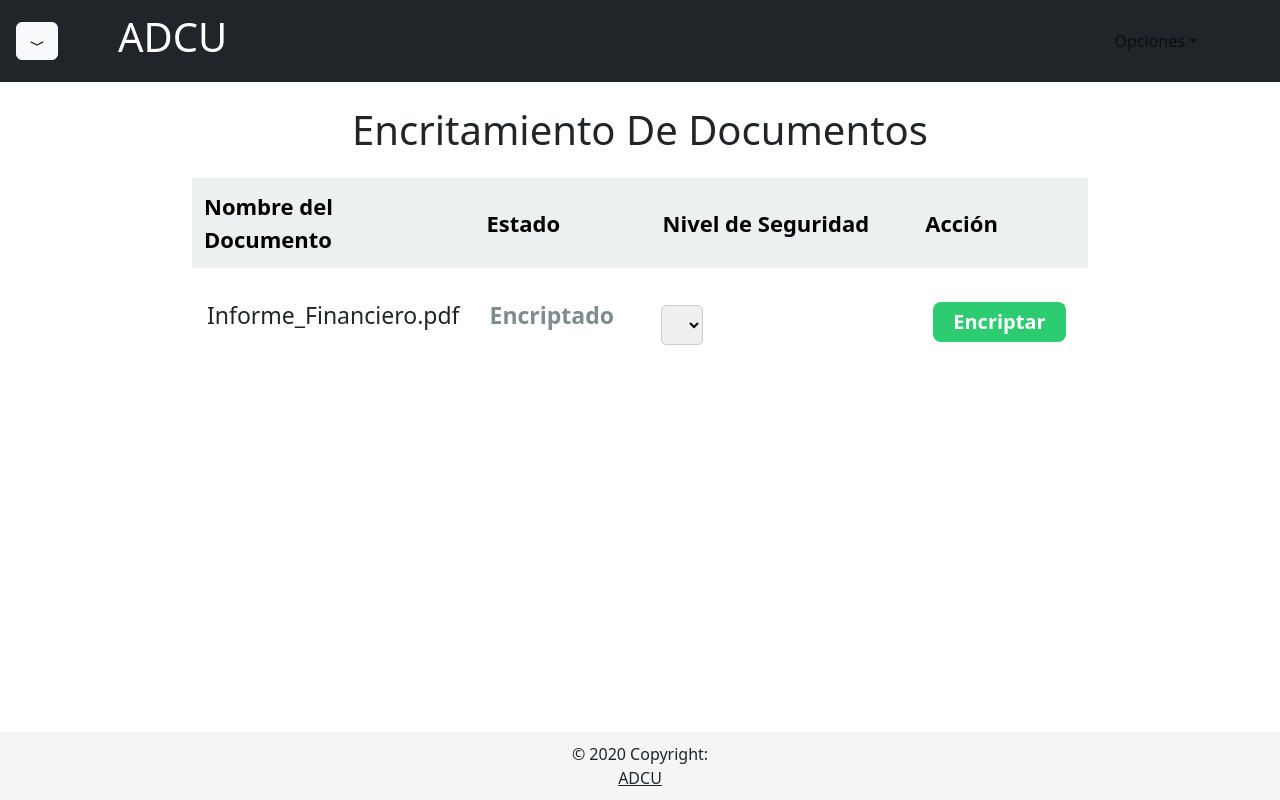
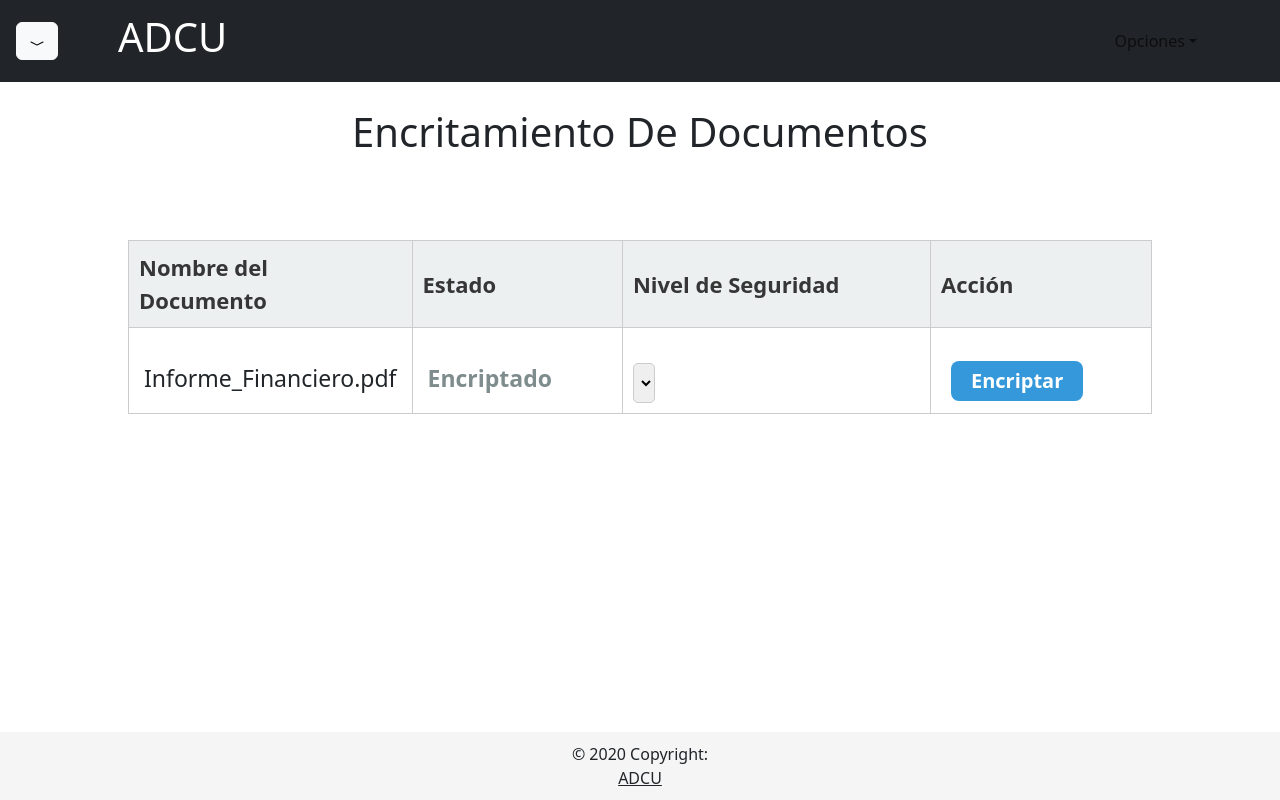
Before and after one commit to Josesitobb/ADCU_WEB_SAPO_HP, a React (Create React App) app: page /Encritamiento in a window 1280 px wide. Built offline with nearby package versions, Linux system fonts and the light colour scheme.

Commit message:
Actualizacion de estilos #2

```diff
--- a/src/pages/View_Admin/EncritamientoDeDocumentos.jsx
+++ b/src/pages/View_Admin/EncritamientoDeDocumentos.jsx
@@ -1,35 +1,22 @@
 import React from "react";
 import Navbar_Admin from "../../components/Navbar_Admin";
 import Footer from "../../components/Footer";
-
+import "../../styles/styles.css";
 export default function EncritamientoDeDocumentos() {
   return (
     <div>
       <Navbar_Admin />
 
-      <h1 className="text-center my-4"> Encritamiento De Documentos</h1>
+      <h1 className="tituloPrincipal"> Encritamiento De Documentos</h1>
 
       <div>
-        <table
-          style={{
-            width: "70%",
-            borderCollapse: "collapse",
-            margin: "0 auto",
-          }}
-        >
-          <thead
-            style={{
-              backgroundColor: "#ecf0f1",
-              color: "#2c3e50",
-              borderCollapse: "collapse",
-              height: "70px",
-            }}
-          >
+        <table className="tablaTodos">
+          <thead className="encabezadoTabla">
             <tr>
-              <th style={thTable}>Nombre del Documento </th>
-              <th style={thTable}>Estado</th>
-              <th style={thTable}>Nivel de Seguridad </th>
-              <th style={thTable}>Acción</th>
+              <th>Nombre del Documento </th>
+              <th>Estado</th>
+              <th>Nivel de Seguridad </th>
+              <th>Acción</th>
             </tr>
           </thead>
           <tbody>
@@ -57,7 +44,7 @@ export default function EncritamientoDeDocumentos() {
                 Encriptado
               </td>
               <td style={tdTablet}>
-                <select name="" id="accion" style={input}>
+                <select name="" id="accion" className="input">
                   <div style={{ boxShadow: "5px 5px 0" }}>
                     <option value="">Seleccionar </option>
                     <option value="">Crear</option>
@@ -68,9 +55,7 @@ export default function EncritamientoDeDocumentos() {
                 </select>
               </td>
               <td style={tdTablet}>
-                <button style={{ ...Botones, backgroundColor: "#2ecc71" }}>
-                  Encriptar
-                </button>
+                <button className="botonAzul">Encriptar</button>
               </td>
             </tr>
           </tbody>
@@ -84,36 +69,9 @@ export default function EncritamientoDeDocumentos() {
   );
 }
 
-const thTable = {
-  padding: "12px",
-  textAlign: "left",
-  fontWeight: 600,
-  height: "20%",
-  fontSize: 22,
-  color: "#000000",
-};
-
 const tdTablet = {
   fontSize: 20,
   marginLeft: "100px",
   paddingLeft: "10px",
   paddingTop: "30px",
 };
-
-const input = {
-  borderRadius: "5px",
-  border: "1px solid #ccc",
-  marginTop: "5px",
-  width: "auto",
-  height: "40px",
-  padding: "6px 10px",
-};
-
-const Botones = {
-  marginLeft: "10px",
-  borderRadius: "8px",
-  padding: "5px 20px  5px 20px",
-  border: "none",
-  color: "#FFFFFF",
-  fontWeight: 600,
-};
--- a/src/pages/View_Admin/GestionDeGrupos.jsx
+++ b/src/pages/View_Admin/GestionDeGrupos.jsx
@@ -1,27 +1,27 @@
 import React from "react";
 import Navbar_Admin from "../../components/Navbar_Admin";
 import Footer from "../../components/Footer";
-import Table from "react-bootstrap/Table";
 import Container from "react-bootstrap/Container";
 import Row from "react-bootstrap/Row";
 import Col from "react-bootstrap/Col";
 import { Form } from "react-bootstrap";
 import Button from "react-bootstrap/Button";
 import Molda_Admin from "../../components/Molda_Admin";
+import "../../styles/styles.css";
 
 export default function GestionDeGrupos() {
   return (
     <>
       <div>
         <Navbar_Admin />
-        <h1 className="text-center my-4">Gestion de grupos</h1>
+        <h1 className="tituloPrincipal">Gestion de grupos</h1>
         <Container>
           <Row>
             <Col>
-              {" "}
+
               <label htmlFor="" className="">
-                {" "}
-                <h3>Nombre de grupo</h3>{" "}
+
+                <h3>Nombre de grupo</h3>
               </label>
             </Col>
             <input
@@ -39,8 +39,7 @@ export default function GestionDeGrupos() {
                 inline
                 label="Ver Documento"
                 type="checkbox"
-                className="checkbox-grande"
-                style={checkboxLabelStyle}
+                className="checkbox"
               />
             </Col>
             <Col>
@@ -48,8 +47,7 @@ export default function GestionDeGrupos() {
                 inline
                 label="Editar Documento"
                 type="checkbox"
-                className="checkbox-grande"
-                style={checkboxLabelStyle}
+                className="checkbox"
               />
             </Col>
             <Col>
@@ -57,8 +55,7 @@ export default function GestionDeGrupos() {
                 inline
                 label="Compartir Documento"
                 type="checkbox"
-                className="checkbox-grande"
-                style={checkboxLabelStyle}
+                className="checkbox"
               />
             </Col>
             <Col>
@@ -66,15 +63,14 @@ export default function GestionDeGrupos() {
                 inline
                 label="Descargar Documento"
                 type="checkbox"
-                className="checkbox-grande"
-                style={checkboxLabelStyle}
+                className="checkbox"
               />
             </Col>
           </Row>
           <Row className="justify-content-center">
             <Col xs="auto">
               <Button
-                variant="success"
+                className="botonVerde"
                 type="summit"
                 id="BotonEnviar"
                 style={botonStyle}
@@ -86,15 +82,16 @@ export default function GestionDeGrupos() {
           </Row>
         </Container>
         <h1 className="text-center my-4">Grupos Creados</h1>
-        <div style={{ marginLeft: "70%", marginBottom: "5px" }}>
+        <div style={{marginLeft:"70%",marginBottom:"10px"}}>
+
           {/* AGREGAR USUARIOS */}
-          <Molda_Admin NombreBoton="Agregar Usuarios" campos={AgregarUsuario} />
+          <Molda_Admin NombreBoton="Agregar Usuarios" campos={AgregarUsuario} EstilosBoton={"botonVerde"} />
           {/* QUITAR USUARIOS */}
-          <Molda_Admin NombreBoton="Remover Usuarios" campos={AgregarUsuario} />
+          <Molda_Admin NombreBoton="Remover Usuarios" campos={AgregarUsuario} EstilosBoton={"botonVerde"}  />
         </div>
-        <div style={{ display: "flex", justifyContent: "center" }}>
-          <Table striped bordered hover style={{ width: "80%" }}>
-            <thead>
+
+        <table className="tablaTodos">
+          <thead className="encabezadoTabla">
             <tr>
               <th>#</th>
               <th>Nombre del grupo</th>
@@ -112,28 +109,23 @@ export default function GestionDeGrupos() {
                   <Molda_Admin
                     NombreBoton="Editar Grupo"
                     campos={editarGrupos}
+                    EstilosBoton={"botonAzul"}
                   />
-
                   <Molda_Admin
                     NombreBoton="Eliminar Grupo"
                     campos={EliminarGrupo}
+                    EstilosBoton={"botonAzul"}
                   />
                 </td>
               </tr>
             ))}
           </tbody>
-          </Table>
+        </table>
         <Footer />
-        </div>
       </div>
     </>
   );
 }
-
-const checkboxLabelStyle = {
-  fontSize: "20px",
-  fontWeight: 400,
-};
 
 const botonStyle = {
   marginTop: "30px",
--- a/src/pages/View_Admin/GestionDePermisosIndividual.jsx
+++ b/src/pages/View_Admin/GestionDePermisosIndividual.jsx
@@ -6,18 +6,19 @@ import Row from "react-bootstrap/Row";
 import Col from "react-bootstrap/Col";
 import Button from "react-bootstrap/Button";
 import Form from "react-bootstrap/Form";
+import "../../styles/styles.css";
 export default function GestionDePermisosIndividual() {
   return (
-    <div >
+    <div>
       <Navbar_Admin />
       <h1 className="text-center my-4">Gestion De Permisos Individual</h1>
       <Container>
         <Row>
           {" "}
-          <p style={Tiulos}>Buscar Usuarios</p>
+          <p className="subtitulos">Buscar Usuarios</p>
         </Row>
         <Row>
-          <select name="" id="" style={Select}>
+          <select name="" id="" className="input" style={{width:"100%"}} >
             <option value="" disabled>
               Seleccione un usuario
             </option>
@@ -28,28 +29,23 @@ export default function GestionDePermisosIndividual() {
         </Row>
 
         <Row>
-          <p style={Tiulos}> Permisos actuales del usuario</p>
+          <p className="subtitulos"> Permisos actuales del usuario</p>
           <ul
-          // style={{
-          //   border: "1px solid #ccc",
-          //   padding: "10px",
-          //   borderRadius: "5px",
-          // }}
           >
-            <li style={Listas}>Ver Documentos (heredado del grupo)</li>
-            <li style={Listas}>Editar Documentos (individual)</li>
+            <li className="Listas">Ver Documentos (heredado del grupo)</li>
+            <li className="Listas">Editar Documentos (individual)</li>
           </ul>
         </Row>
 
         <Row>
-          <p style={Tiulos}> Asignar Permisos Individuales</p>
+          <p className="subtitulos"> Asignar Permisos Individuales</p>
 
           <Col>
             <Form.Check
               type="checkbox"
               id="VerDocumentos"
               label="Ver documentos"
-              style={CheckboxGrande}
+              className="checkbox"
             />
           </Col>
           <Col>
@@ -57,7 +53,7 @@ export default function GestionDePermisosIndividual() {
               type="checkbox"
               id="EditarDocumentos"
               label="Editar Documentos"
-              style={CheckboxGrande}
+              className="checkbox"
             />
           </Col>
           <Col>
@@ -65,29 +61,23 @@ export default function GestionDePermisosIndividual() {
               type="checkbox"
               id="DescargarDocumentos"
               label="Descargar Documentos"
-              style={CheckboxGrande}
+              className="checkbox"
             />
           </Col>
         </Row>
 
-        <Button style={{ marginTop: "20px" }}> Guardar cambios </Button>
+        <Button style={{ marginTop: "20px" }} className="botonAzul">
+          {" "}
+          Guardar cambios{" "}
+        </Button>
 
-        <p style={Tiulos}>Restablecer Permisos</p>
-        <Button> Eliminar Permisos Individuales </Button>
+        <p className="subtitulos">Restablecer Permisos</p>
+        <Button className="botonAzul"> Eliminar Permisos Individuales </Button>
       </Container>
       <Footer />
     </div>
   );
 }
-
-const Tiulos = {
-  fontFamily: "Poppins, sans-serif",
-  fontSize: "25px",
-  fontWeight: 600,
-  marginBottom: "20px",
-  color: "#2c3e50",
-  marginTop: "40px",
-};
 
 const Select = {
   borderRadius: "10px",
@@ -95,22 +85,3 @@ const Select = {
   fontFamily: "Poppins, sans-serif",
   fontSize: "17px",
 };
-
-const Listas = {
-  border: "1px solid #ccc",
-  height: "50px",
-  borderRadius: "5px",
-  listStyle: "none",
-  fontFamily: "Poppins, sans-serif",
-  fontSize: "17px",
-  display: "flex",
-  alignItems: "center",
-  paddingLeft: "15px",
-  marginBottom: "1px",
-};
-
-const CheckboxGrande = {
-  transform: "scale(1.4)",
-  marginRight: "10px",
-  marginLeft: "75px",
-};
--- a/src/pages/View_Admin/RegistroDeActividades.jsx
+++ b/src/pages/View_Admin/RegistroDeActividades.jsx
@@ -1,12 +1,12 @@
 import React from "react";
 import Navbar_Admin from "../../components/Navbar_Admin";
 import Footer from "../../components/Footer";
-import Table from "react-bootstrap/Table";
 import Row from "react-bootstrap/Row";
 import Col from "react-bootstrap/Col";
 import Button from "react-bootstrap/Button";
 import Modal from "react-bootstrap/Modal";
 import { useState } from "react";
+import "../../styles/styles.css";
 
 export default function RegistroDeActividades() {
   const [show, setShow] = useState(false);
@@ -16,18 +16,16 @@ export default function RegistroDeActividades() {
     <div>
       <Navbar_Admin />
 
-      <h1 className="text-center my-4" style={Titulo}>
-        Registro de actividades
-      </h1>
+      <h1 className="tituloPrincipal">Registro de actividades</h1>
       <Row>
         <Col>
-          <input type="text" style={inputStyle} />
+          <input type="text" className="input"  style={{marginLeft:"75%",marginBottom:"10px",width:"15%"}} placeholder="Ingrese un nombre de usuario para flitrar"/>
         </Col>
       </Row>
 
       <Row>
-        <Table style={Tabla} striped bordered hover>
-          <thead>
+        <table className="tablaTodos">
+          <thead className="encabezadoTabla">
             <tr>
               <th>#</th>
               <th>Usuario</th>
@@ -44,14 +42,14 @@ export default function RegistroDeActividades() {
                 <td>{Reg.Acciones}</td>
                 <td>{Reg.FechayHora}</td>
                 <td>
-                  <Button variant="primary" onClick={handleShow}>
+                  <Button className="botonAzul" onClick={handleShow}>
                     Detalles
                   </Button>
                 </td>
               </tr>
             ))}
           </tbody>
-        </Table>
+        </table>
       </Row>
       <Footer />
       {/* MODAL */}
@@ -109,17 +107,6 @@ export default function RegistroDeActividades() {
   );
 }
 
-const Titulo = {
-  fontFamily: "Poppins, sans-serif",
-  fontSize: "50px",
-  fontWeight: 600,
-};
-
-const Tabla = {
-  width: "60%",
-  marginLeft: "20%",
-};
-
 const Registros = [
   {
     id: 1,
@@ -134,9 +121,3 @@ const Registros = [
     FechayHora: "12/04/2025",
   },
 ];
-
-const inputStyle = {
-  marginLeft: "67%",
-  marginBottom: "25px",
-  borderRadius: "3px",
-};
--- a/src/styles/styles.css
+++ b/src/styles/styles.css
@@ -30,9 +30,8 @@
   height: 40px;
 }
 
-.botonAzul:hover{
+.botonAzul:hover {
   background-color: #256b9be3;
-
 }
 
 /* TABLA */
@@ -45,21 +44,42 @@
 
 .tablaTodos {
   width: 80%;
-  margin: 0 auto;  /* Centra la tabla horizontalmente */
+  margin: 0 auto; /* Centra la tabla horizontalmente */
   table-layout: auto;
 }
 
 .FinalTabla {
-
   border-bottom: 1px solid #ccc;
 }
 
+.tablaTodos th,
+.tablaTodos td {
+  border: 1px solid #ccc;
+  padding: 10px;
+}
 /* TITULOS */
 
 .tituloPrincipal {
   padding-bottom: 6%;
   padding-top: 2%;
   text-align: center;
+}
+.subtitulos {
+  font-family: "Poppins", sans-serif;
+  font-size: 25px;
+  font-weight: 600;
+  margin-bottom: 20px;
+  margin-top: 40px;
+  color: #2c3e50;
+}
+
+table thead tr th {
+  padding: 12px;
+  text-align: left;
+  font-weight: 600;
+  height: 20%;
+  font-size: 22px;
+  color: #363636;
 }
 
 /* LINEA */
@@ -71,8 +91,6 @@
   margin: 8px 0;
 }
 
-
-
 /* INPUTS */
 .input {
   border-radius: 5px;
@@ -80,5 +98,26 @@
   margin-top: 5px;
   width: auto;
   height: 40px;
+}
 
+/* checkbox */
+.checkbox {
+  transform: scale(1.4);
+  margin-top: 10px;
+  margin-left: 75px;
 }
+
+/* Listas */
+
+.Listas {
+  border: 1px solid #ccc;
+  height: 50px;
+  border-radius: 5px;
+  list-style: none;
+  font-family: "Poppins", sans-serif;
+  font-size: 17px;
+  display: flex;
+  align-items: center;
+  padding-left: 15px;
+  margin-bottom: 1px;
+}
```
Also changed, not shown: src/pages/View_Admin/ControlDeAceso.jsx (+9 -3 lines), src/pages/View_Admin/GestionDeVersionyComentarios.jsx (+9 -3 lines), src/pages/View_Admin/Index_Admin.jsx (+71 -76 lines), src/pages/View_Admin/Usuarios.jsx (+11 -13 lines). Lines whose indentation alone changed are shown as unchanged.
